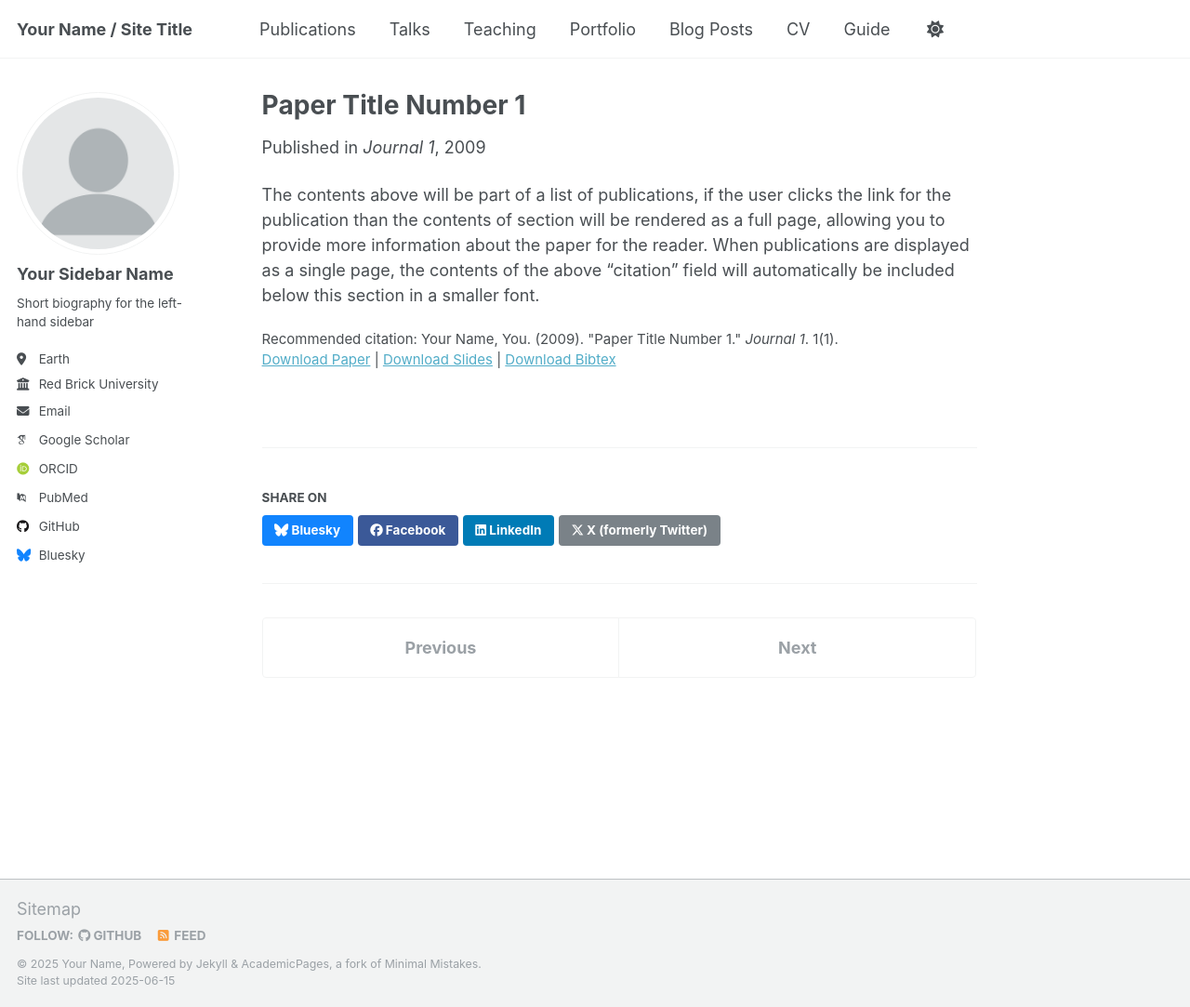
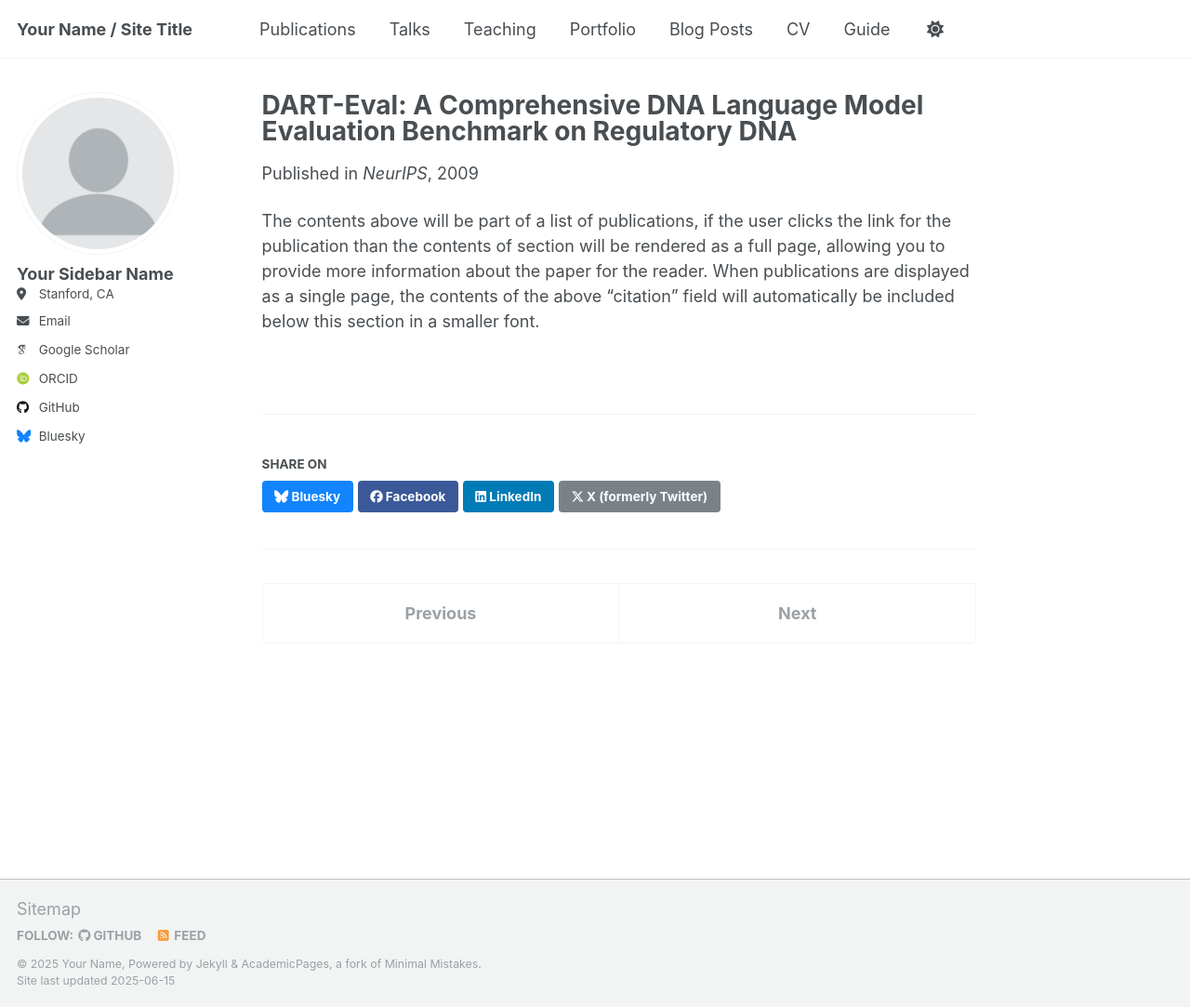
Before and after one commit to amanpatel101/amanpatel101.github.io, a Jekyll site: the page built from _publications/2009-10-01-paper-title-number-1.md, in a window 1280 px wide and 1083 px high. Shown: the whole window at 93% size. Built offline with Jekyll 4.4.1, drawn with Linux system fonts in a browser that asks for light colours; some web fonts are replaced.

Commit message:
Config updated

```diff
--- a/_config.yml
+++ b/_config.yml
@@ -25,20 +25,20 @@ author:
   avatar           : "profile.png"
   name             : "Your Sidebar Name"
   pronouns         : # example: "she/her"
-  bio              : "Short biography for the left-hand sidebar"
-  location         : "Earth"
-  employer         : "Red Brick University"
+  bio              : #"Short biography for the left-hand sidebar"
+  location         : "Stanford, CA"
+  employer         : #"Red Brick University"
   uri              : # URL
-  email            : "none@example.org"
+  email            : "patelas@stanford.edu"
 
   # Academic websites
   academia         : # URL
   arxiv            : # URL - Update with the correct link to your profile
-  googlescholar    : "https://scholar.google.com/citations?user=PS_CX0AAAAAJ"
+  googlescholar    : "https://scholar.google.com/citations?user=2XETBuwAAAAJ&hl=en"
   impactstory      : # URL
-  orcid            : "http://orcid.org/yourorcidurl"
+  orcid            : "http://orcid.org/0000-0003-2113-3251"
   semantic         : # URL
-  pubmed           : "https://www.ncbi.nlm.nih.gov/pubmed/?term=john+snow"
+  pubmed           : #"https://www.ncbi.nlm.nih.gov/pubmed/?term=john+snow"
   researchgate     : # URL
   scopus           : # URL
 
@@ -46,12 +46,12 @@ author:
   bitbucket        : # Username - Update with your username on the site
   codepen          : # Username
   dribbble         : # Username
-  github           : "academicpages"
+  github           : "amanpatel101"
   kaggle           : # Username
   stackoverflow    : # User number or user number and name (i.e., use "1" or "1/jeff-atwood")
 
   # Social media
-  bluesky          : "bsky.app" # Replace this with you Bluesky username
+  bluesky          : "amanpatel100" # Replace this with you Bluesky username
   facebook         : # Username
   flickr           : # Username
   foursquare       : # Username
--- a/_publications/2009-10-01-paper-title-number-1.md
+++ b/_publications/2009-10-01-paper-title-number-1.md
@@ -1,14 +1,12 @@
 ---
-title: "Paper Title Number 1"
+title: "DART-Eval: A Comprehensive DNA Language
+Model Evaluation Benchmark on Regulatory DNA"
 collection: publications
 category: manuscripts
 permalink: /publication/2009-10-01-paper-title-number-1
 excerpt: 'This paper is about the number 1. The number 2 is left for future work.'
 date: 2009-10-01
-venue: 'Journal 1'
-slidesurl: 'http://academicpages.github.io/files/slides1.pdf'
-paperurl: 'http://academicpages.github.io/files/paper1.pdf'
-bibtexurl: 'http://academicpages.github.io/files/bibtex1.bib'
-citation: 'Your Name, You. (2009). &quot;Paper Title Number 1.&quot; <i>Journal 1</i>. 1(1).'
+venue: 'NeurIPS'
+paperurl: 'https://arxiv.org/abs/2412.05430'
 ---
 The contents above will be part of a list of publications, if the user clicks the link for the publication than the contents of section will be rendered as a full page, allowing you to provide more information about the paper for the reader. When publications are displayed as a single page, the contents of the above "citation" field will automatically be included below this section in a smaller font.
```
